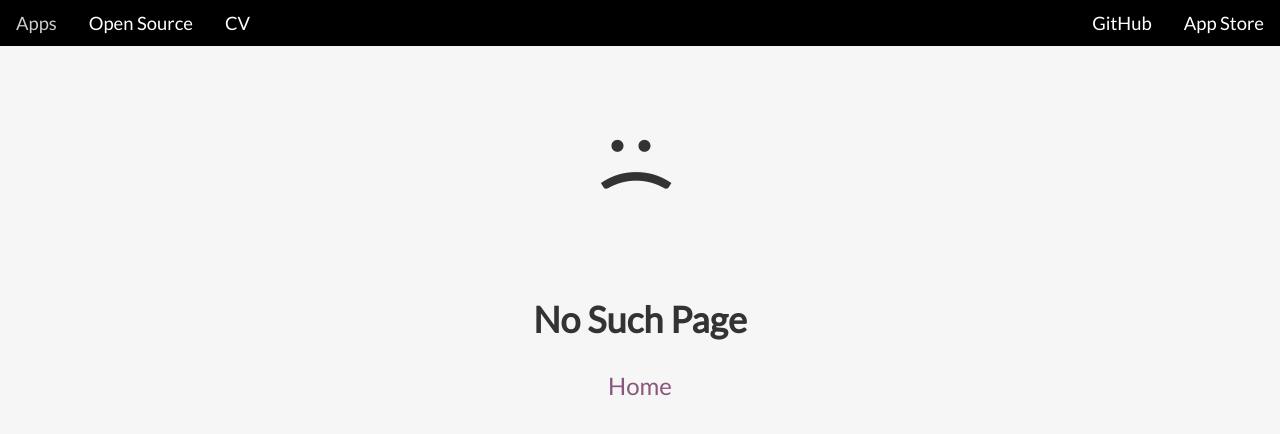
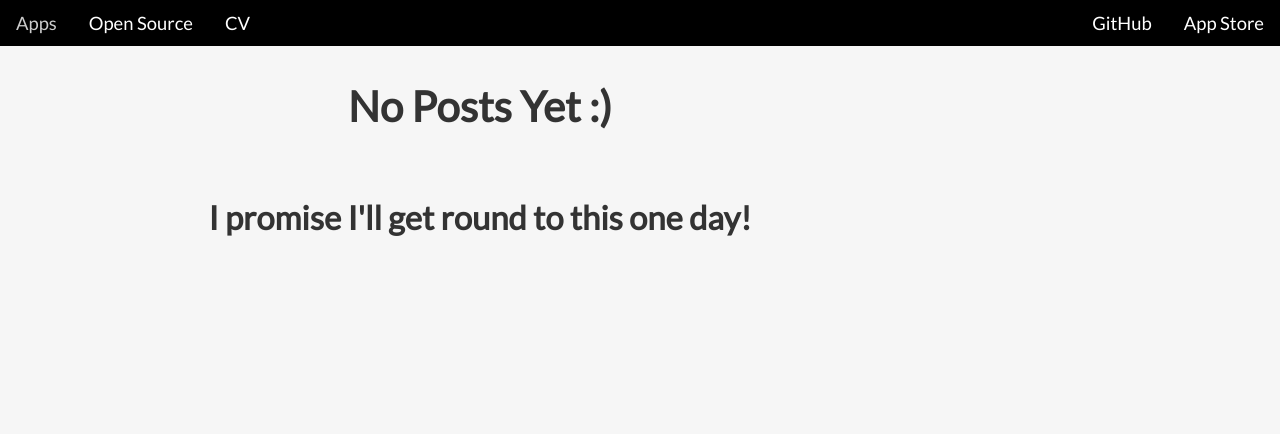
Before and after one commit to hughbe/hughbe.github.io, a React (Create React App) app: page /blog/1 in a window 1280 px wide. Shown: the top 434 px of the page. Built offline with nearby package versions, Linux system fonts and the light colour scheme.

Commit message:
Add blog page

```diff
--- a/package.json
+++ b/package.json
@@ -9,6 +9,7 @@
     "jquery": "^3.2.1",
     "react": "^15.6.1",
     "react-dom": "^15.6.1",
+    "react-markdown": "^2.5.0",
     "react-router-dom": "^4.1.2",
     "react-scripts": "1.0.10",
     "react-transition-group": "^1.2.0"
--- a/src/App.js
+++ b/src/App.js
@@ -5,6 +5,7 @@ import HomePage from './HomePage';
 import AppsPage from './AppsPage';
 import OpenSourceProjectsPage from './OpenSourceProjectsPage';
 import CVPage from './CVPage';
+import BlogPage from './BlogPage';
 import Error404Page from './Error404Page';
 
 export default class App extends Component {
@@ -19,6 +20,7 @@ export default class App extends Component {
             <Route path="/open-source/:projectId?" component={OpenSourceProjectsPage} />
             <Route path="/resume/:section?" component={CVPage} />
             <Route path="/cv/:section?" component={CVPage} />
+            <Route path="/blog/:article?" component={BlogPage} />
             <Route component={Error404Page} />
           </Switch>
         </div>
--- /dev/null
+++ b/src/BlogPage.js
@@ -0,0 +1,20 @@
+import React, { Component } from 'react';
+import ReactMarkdown from 'react-markdown';
+import BlogPosts from './Content/BlogPosts';
+import './css/BlogPage.css';
+
+export default class BlogPage extends Component {
+  render() {
+    return (
+      <main className="blog-posts">
+        {BlogPosts.length === 0 &&
+          <section className="blog-under-construction">
+            <h1>No Posts Yet :)</h1>
+            <h3>I promise I'll get round to this one day!</h3>
+          </section>
+        }
+        {BlogPosts.map(post => <ReactMarkdown source={post} />)}
+      </main>
+    );
+  }
+}
--- /dev/null
+++ b/src/Content/BlogPosts.js
@@ -0,0 +1,3 @@
+const BlogPosts = [
+];
+export default BlogPosts;
--- /dev/null
+++ b/src/css/BlogPage.css
@@ -0,0 +1,17 @@
+.blog-posts {
+  width: 75%;
+  align-self: center;
+}
+
+.blog-posts .blog-under-construction {
+  display: flex;
+  align-self: center;
+  justify-content: center;
+  flex-flow: wrap;
+  text-align: center;
+  font-size: 175%;
+}
+
+.blog-posts .blog-under-construction > * {
+  width: 100%;
+}
```
